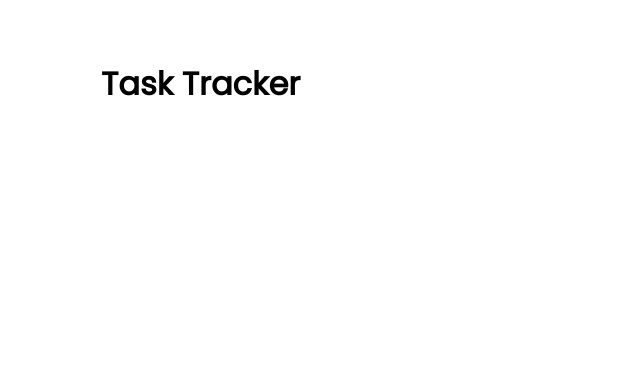
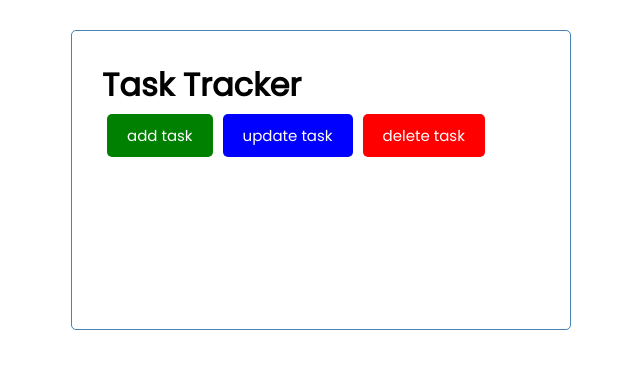
Before and after one commit to christopherdent/vue-learning, a Vue app in the folder vue-learning/: page / in a window 1280 px wide. Shown: the top 368 px of the page, without its empty margins (319-959 px from the left). Built offline with nearby package versions, Linux system fonts and the light colour scheme.

Commit message:
add button component

```diff
--- a/vue-learning/src/App.vue
+++ b/vue-learning/src/App.vue
@@ -2,7 +2,7 @@
 
 <div class="container">
 
-  <Header />
+  <Header title="Task Tracker" />
 
 </div>
 
@@ -33,22 +33,18 @@ export default {
 body {
   font-family: 'Poppins', sans-serif;
 }
+
 .container {
   max-width: 500px;
   margin: 30px auto;
   overflow: auto;
   min-height: 300px;
-  bord#app {
-  font-family: Avenir, Helvetica, Arial, sans-serif;
-  -webkit-font-smoothing: antialiased;
-  -moz-osx-font-smoothing: grayscale;
-  text-align: center;
-  color: #2c3e50;
-  margin-top: 60px;
-}r: 1px solid steelblue;
+  border: 1px solid steelblue;
   padding: 30px;
   border-radius: 5px;
 }
+
+
 .btn {
   display: inline-block;
   background: #000;
@@ -62,12 +58,15 @@ body {
   font-size: 15px;
   font-family: inherit;
 }
+
 .btn:focus {
   outline: none;
 }
+
 .btn:active {
   transform: scale(0.98);
 }
+
 .btn-block {
   display: block;
   width: 100%;
--- /dev/null
+++ b/vue-learning/src/components/Button.vue
@@ -0,0 +1,17 @@
+<template>
+    <button v-bind:style="{ background: color }"  class="btn">{{text}} </button>
+
+</template>
+
+
+<script>
+
+    export default {
+        name: 'Button',
+        props: {
+            text: String,
+            color: String
+        }
+    }
+
+</script>
--- a/vue-learning/src/components/Header.vue
+++ b/vue-learning/src/components/Header.vue
@@ -1,22 +1,44 @@
 <template>
+
     <div class="header">
 
         <h1>
 
-            Task Tracker
+            {{ title }}
 
         </h1>
+        <Button
+        text = 'add task'
+        color  = 'green'
+        />
 
+        <Button
+        text = 'update task'
+        color  = 'blue'
+        />
 
-    </div>
+        <Button
+        text = 'delete task'
+        color  = 'red'
+        />
+
+   </div>
+
 </template>
 
 
 <script>
+import Button from './Button'
 
  export default {
      name: 'Header',
-     }
+     props: {
+         title: String,
+      },
+      components: {
+          Button
+      }
+    }
 </script>
 
 
```
